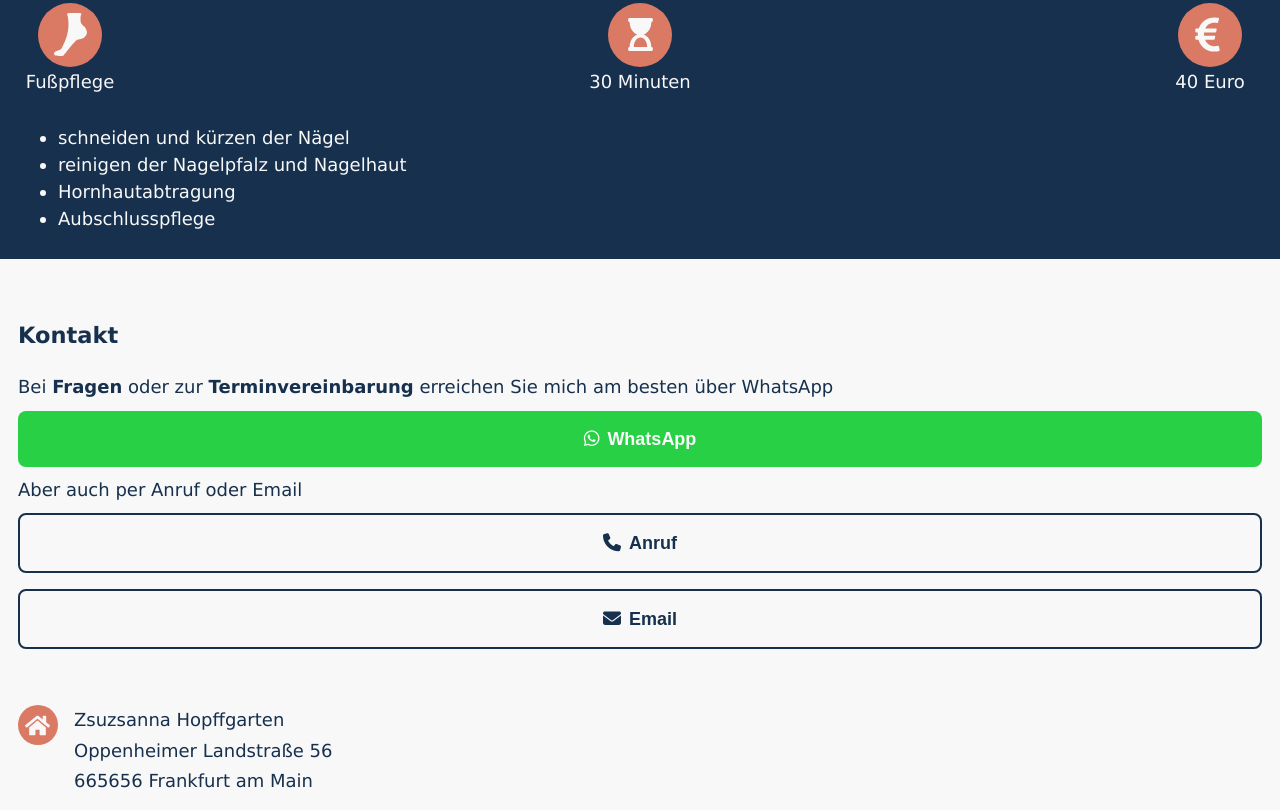
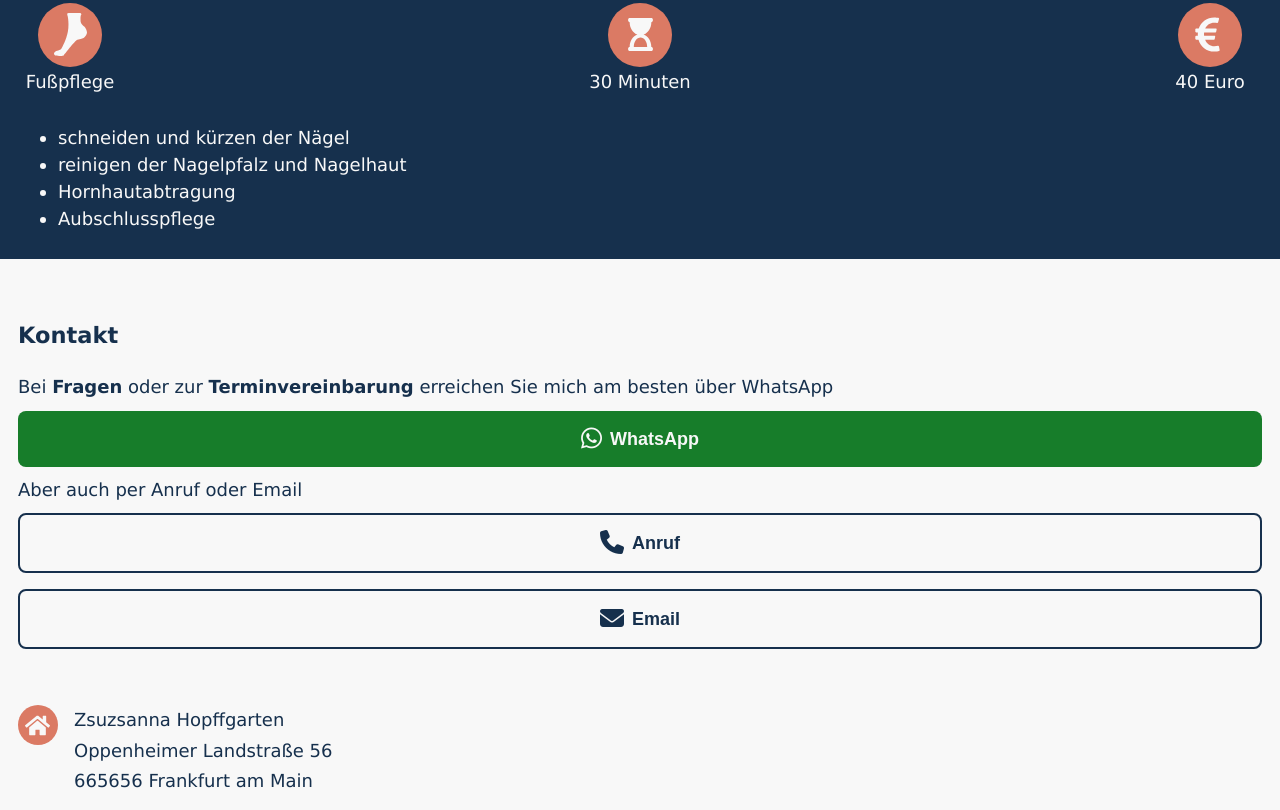
Before and after one commit to MaxHopf/fusspflegezsuzsi-landingpage, a plain HTML site: page index.html in a window 1280 px wide. Shown: the part 1002-1812 px from the top of the page. Drawn offline with Linux system fonts and the light colour scheme.

Commit message:
Change whatsapp buttom color to increase accessability
* change to darker green so that white text is better readable

```diff
--- a/styles.css
+++ b/styles.css
@@ -204,13 +204,16 @@ button {
 
 button.whatsapp {
     border: none;
-    background-color: #27D045;
+    background-color: #177D2A;
     color: var(--color-light-text);
 }
 
 .fab,
 .fa-solid {
+    position: relative;
+    top: 2px;
     margin-right: 8px;
+    font-size: 24px;
 }
 
 #contact-item-list {
```
